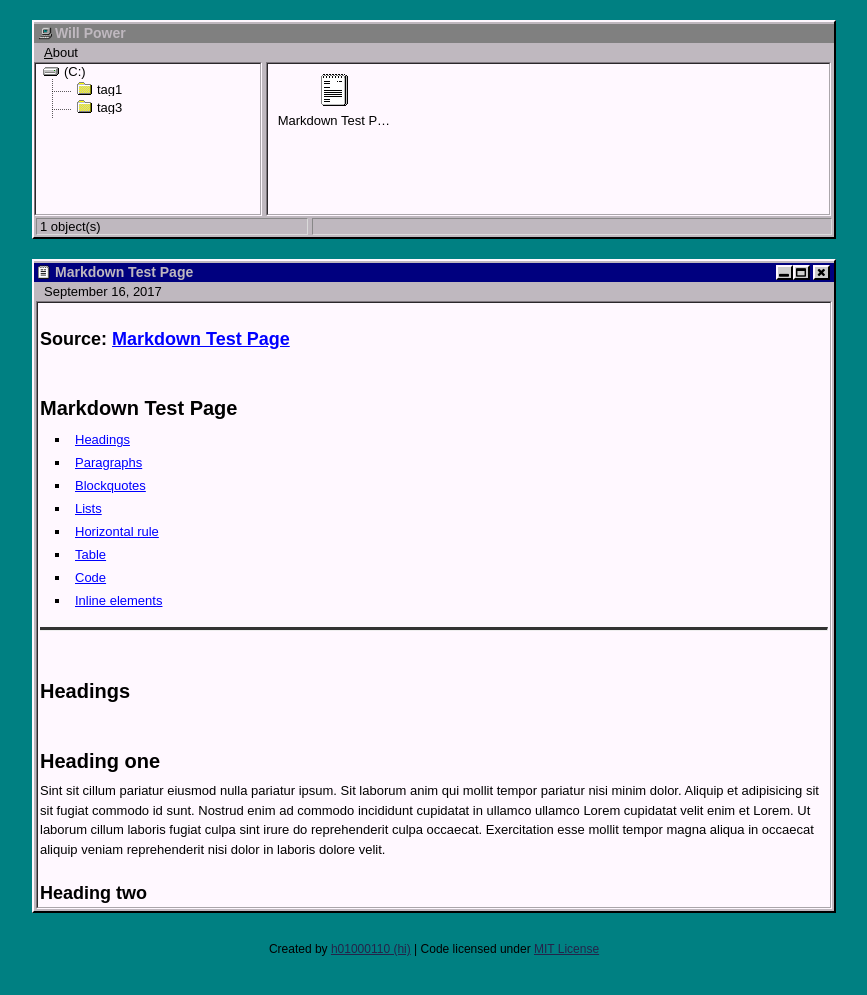
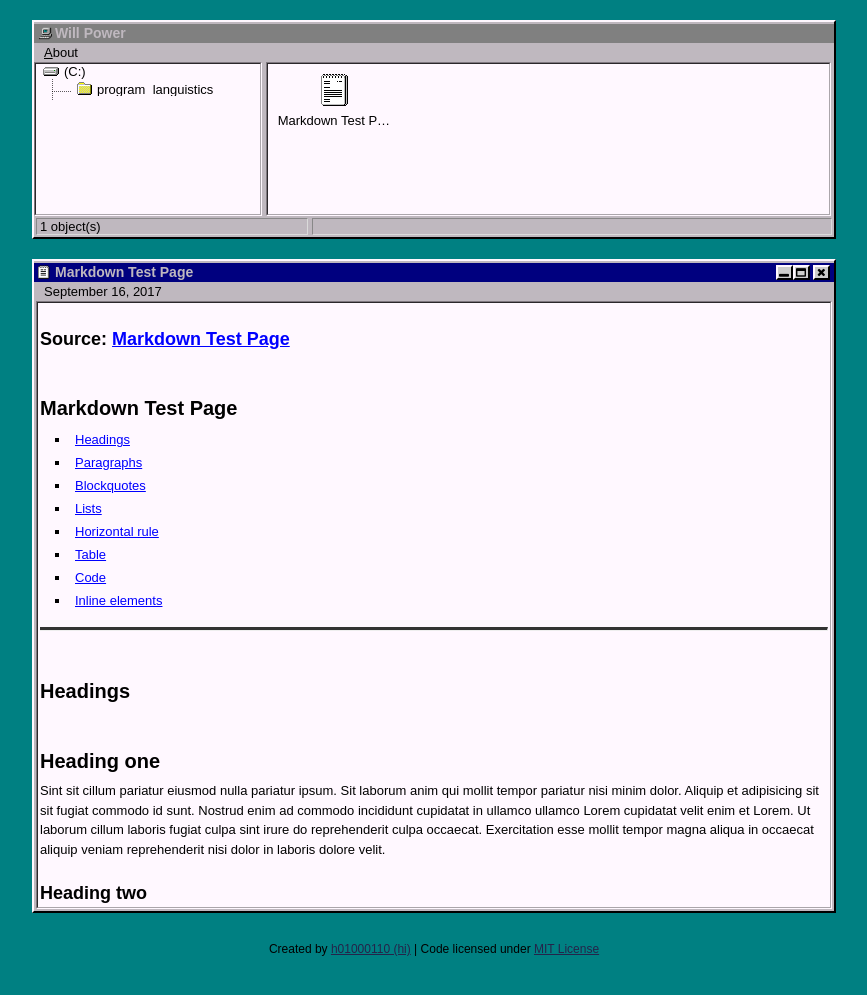
Before and after one commit to gwnuysw/gwnuysw.github.io, a Jekyll site: the page built from _posts/2017-09-16-markdown-test-page.md, in a window 1280 px wide. Shown: the top 995 px of the page, without its empty margins (206-1073 px from the left). Built offline with Jekyll 4.4.1, drawn with Linux system fonts in a browser that asks for light colours.

Commit message:
Update 2017-09-16-markdown-test-page.md

```diff
--- a/_posts/2017-09-16-markdown-test-page.md
+++ b/_posts/2017-09-16-markdown-test-page.md
@@ -1,7 +1,7 @@
 ---
 layout: default
 title: "Markdown Test Page"
-tags: tag1 tag3
+tags: program_languistics
 ---
 
 ## Source: [Markdown Test Page](https://github.com/fullpipe/markdown-test-page)
```
